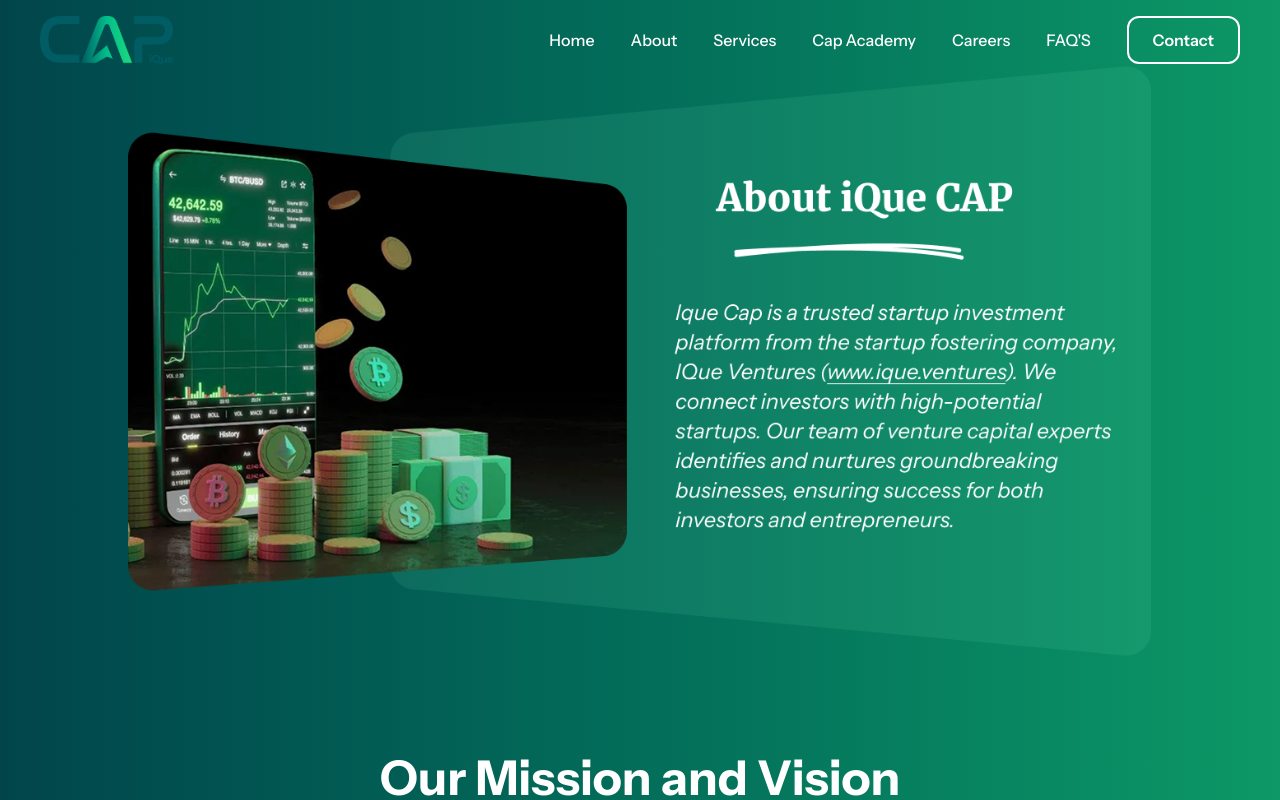
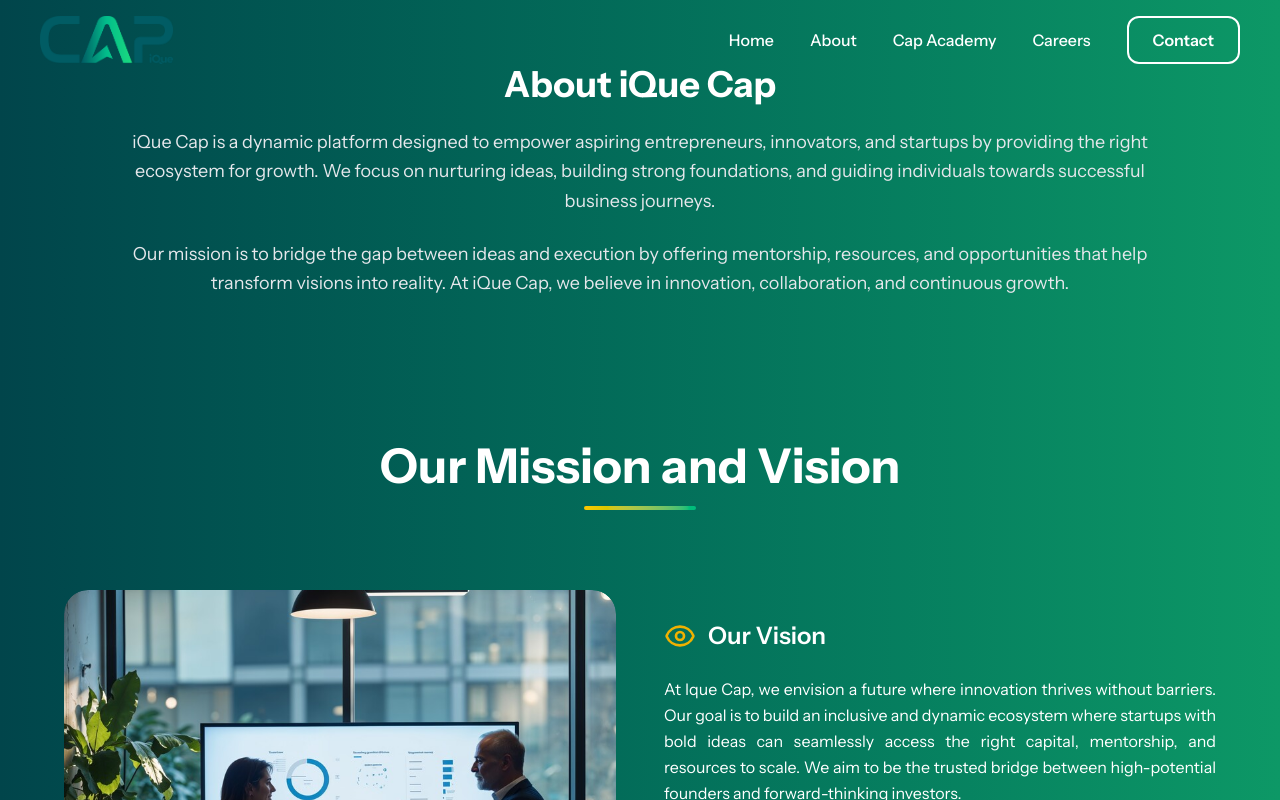
Before and after one commit to ASHIQANWARK/iquecap, a React (Vite) app: page /about in a window 1280 px wide. Shown: the top 800 px of the page. Built offline with nearby package versions, Linux system fonts and the light colour scheme.

Commit message:
initial commit

```diff
--- a/src/App.jsx
+++ b/src/App.jsx
@@ -40,13 +40,13 @@
         <Route path="/" element={<Home />} />
         <Route path="/about" element={<About />} />
         <Route path="/mission" element={<Mission />} />
-        <Route path="/services" element={<ServicesSection />} />
+        {/* <Route path="/services" element={<ServicesSection />} /> */}
         <Route path="/team" element={<Team />} />
         <Route path="/contact" element={<Contacts />} />
         <Route path="/privacypolicy" element={<PrivacyPolicy />} />
         <Route path="/capacademy" element={<CapAdvisor />} />
         <Route path="/careers" element={<Career />} />
-        <Route path="/faqs" element={<FAQSection />} />
+        {/* <Route path="/faqs" element={<FAQSection />} /> */}
          <Route path="/kerala" element={<KeralaBranch />} />
         <Route path="/tamil" element={<TamilNaduBranch />} />
         <Route path="/karnataka" element={<KarnatakaBranch />} />
--- a/src/components/Navbar.jsx
+++ b/src/components/Navbar.jsx
@@ -39,10 +39,10 @@
   const menuItems = [
     { name: "Home", path: "/" },
     { name: "About", path: "/about" },
-    { name: "Services", path: "/services",},
+    // { name: "Services", path: "/services",},
     { name: "Cap Academy", path: "/capacademy" },
     { name: "Careers", path: "/careers" },
-    {name: "FAQ'S", path:"/faqs"},
+    // {name: "FAQ'S", path:"/faqs"},
 
   ];
 
--- a/src/pages/About.jsx
+++ b/src/pages/About.jsx
@@ -1,32 +1,47 @@
 import React from "react";
 import { motion } from "framer-motion";
 import MissionVision from "./Mission";
-import Founder from "./Founder";
-import decorative from "../assets/images/Group 427319633.png";
+// import Founder from "./Founder";
 
 const About = () => {
   return (
-    <section className="relative py-16 px-4 bg-gradient-to-l from-[#0d9866]  to-[#01454b] ">
-      <div className="max-w-5xl mx-auto">
-        {/* Just the image without card styling */}
+    <section className="relative py-16 px-4 bg-gradient-to-l from-[#0d9866] to-[#01454b] text-white">
+
+      <div className="max-w-5xl mx-auto text-center">
+
+        {/* About iQue Cap Content */}
         <motion.div
           initial={{ opacity: 0, y: 40 }}
           animate={{ opacity: 1, y: 0 }}
-          className="w-full"
+          transition={{ duration: 0.6 }}
+          className="space-y-6"
         >
-          <img
-            src={decorative}
-            alt="About iQue Cap"
-            className="w-full h-500px"
-          />
+          <h2 className="text-3xl md:text-4xl font-bold">
+            About iQue Cap
+          </h2>
+
+          <p className="text-base md:text-lg leading-relaxed text-gray-200">
+            iQue Cap is a dynamic platform designed to empower aspiring entrepreneurs,
+            innovators, and startups by providing the right ecosystem for growth.
+            We focus on nurturing ideas, building strong foundations, and guiding
+            individuals towards successful business journeys.
+          </p>
+
+          <p className="text-base md:text-lg leading-relaxed text-gray-200">
+            Our mission is to bridge the gap between ideas and execution by offering
+            mentorship, resources, and opportunities that help transform visions into reality.
+            At iQue Cap, we believe in innovation, collaboration, and continuous growth.
+          </p>
         </motion.div>
+
       </div>
 
       {/* Mission, Vision & Founder Components */}
-      <div>
+      <div className="mt-12">
         <MissionVision />
-        <Founder />
+        {/* <Founder /> */}
       </div>
+
     </section>
   );
 };
--- a/src/pages/Home.jsx
+++ b/src/pages/Home.jsx
@@ -4,7 +4,7 @@
 import MissionVision from "../pages/Mission";
 import Chatbot from "../pages/Chatbot";
 import Why from "../pages/why";
-import Awards from "../pages/Awards";
+
 import Testimonials from "../pages/Testimonials";
 import BranchesSection from "./Branches";
 
@@ -15,7 +15,7 @@
     <div className=" min-h-screen ">
       <Hero />
       <BranchesSection />
-      <Awards />
+      {/* <Awards /> */}
       <Why />
       <Testimonials />
       {/* <Team /> */}
```
